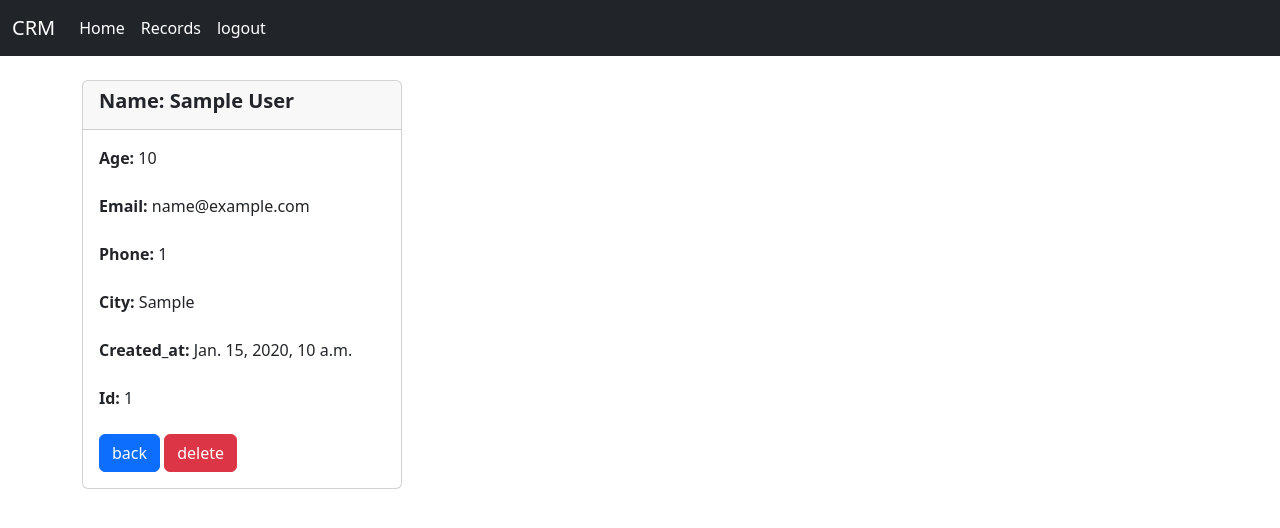
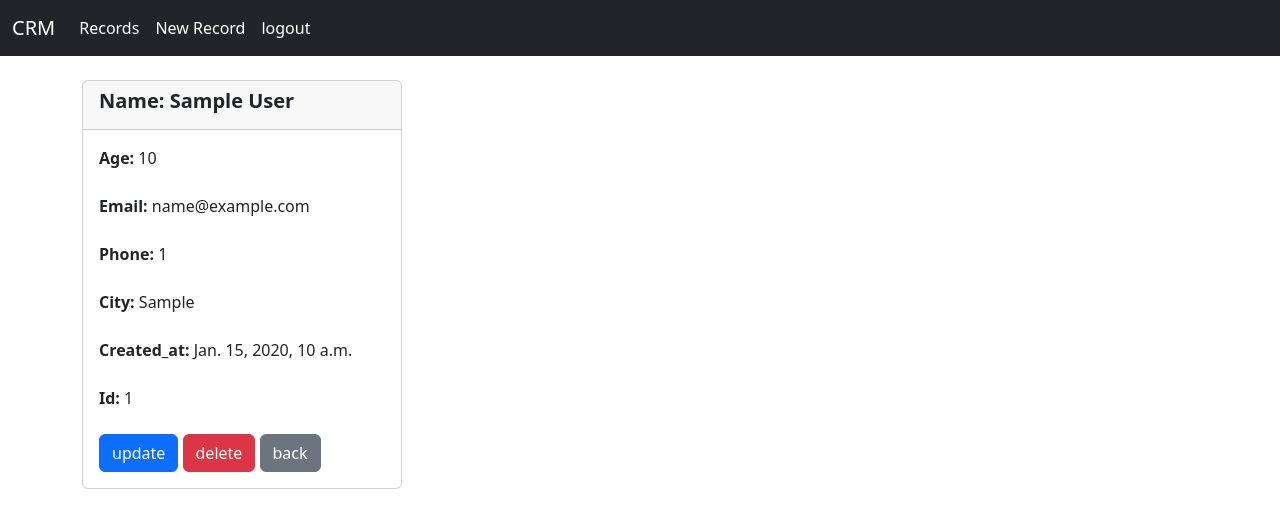
Before and after one commit to RahmaSalah59/CRM-Django, a Django app: page /customer/1 in a window 1280 px wide. Shown: the top 528 px of the page. Run offline with Django 4.2, Linux system fonts and the light colour scheme; a user stored in the database is signed in; tables that the repository leaves empty hold one stand-in row (values such as "Sample post"); some libraries are stand-ins or nearby versions.

Commit message:
final project

```diff
--- a/templates/__nav.html
+++ b/templates/__nav.html
@@ -4,20 +4,20 @@
     <button class="navbar-toggler" type="button" data-bs-toggle="collapse" data-bs-target="#navbarSupportedContent" aria-controls="navbarSupportedContent" aria-expanded="false" aria-label="Toggle navigation">
       <span class="navbar-toggler-icon"></span>
     </button>
-    <div class="collapse navbar-collapse" id="navbarSupportedContent">
+    <div class="collapse navbar-collapse " id="navbarSupportedContent">
       <ul class="navbar-nav me-auto mb-2 mb-lg-0">
-        <li class="nav-item">
-          <a class="nav-link active" aria-current="page" href="{% url 'home'%}">Home</a>
-        </li>
         {% if user.is_authenticated %}
         {% csrf_token %}
-
-        <li class="nav-item">
+        <li class="nav-item ">
           <a class="nav-link active" aria-current="page" href="{% url 'login'%}">Records</a>
         </li>
         <li class="nav-item">
-          <a class="nav-link active" aria-current="page" href="{% url 'logout'%}">logout</a>
+          <a class="nav-link active" aria-current="page" href="{% url 'new_record'%}">New Record</a>
         </li>
+        <li class="nav-item ">
+          <a class="nav-link active " aria-current="page" href="{% url 'logout'%}">logout</a>
+        </li></ul>
+
 
         {% else %}
         {% csrf_token %}
--- a/templates/record.html
+++ b/templates/record.html
@@ -23,7 +23,7 @@
         <strong >Created_at: </strong>{{data.created_at}}<br><br>
         <strong >Id: </strong>{{data.id}}<br><br>
 
-      <a href="{% url 'login' %}" class="btn btn-primary">back</a>
+      <a href="{% url 'update' data.id %}" class="btn btn-primary">update</a>
       <a class="btn btn-danger" data-bs-toggle="modal" data-bs-target="#link">delete</a>
 
 
@@ -38,6 +38,8 @@
         </div>
     </div>
 </div>
+<a href="{% url 'login' %}" class="btn btn-secondary">back</a>
+
 
 
 
--- a/website/urls.py
+++ b/website/urls.py
@@ -7,7 +7,8 @@ urlpatterns = [
     path('register', views.register, name ='register' ),
     path('customer/<int:pk>', views.customer, name ='customer' ),
     path('delete/<int:pk>', views.delete, name ='delete' ),
-
+    path('new_record', views.new_record, name ='new_record' ),
+    path('update/<int:pk>', views.update, name ='update' ),
 
 
 
--- a/website/views.py
+++ b/website/views.py
@@ -2,7 +2,7 @@ from django.shortcuts import render, redirect
 from django.http import HttpResponse
 from django.contrib.auth import login, logout, authenticate
 from django.contrib import messages
-from .forms import signup
+from .forms import signup, NewRecord
 from .models import record
 
 # Create your views here.
@@ -67,3 +67,32 @@ def delete(request,pk):
     else:
         messages.success(request,'You Must Log In First ...')
         return render(request,'home.html',{})
+
+
+def new_record(requset):
+    if requset.user.is_authenticated:
+        form = NewRecord(requset.POST or None)
+        if requset.method == "POST":
+            if form.is_valid():
+                form.save()
+                messages.success(requset,"Record added Successfully . . .")
+                return redirect('login')
+        return render(requset,'add_record.html',{'form':form})
+
+    else:
+        messages.success(requset,"You Must Log In First ...")
+        return render(requset,'home.html',{})
+
+
+def update(requset,pk):
+    if requset.user.is_authenticated:
+        current = record.objects.get(id=pk)
+        form = NewRecord(requset.POST or None, instance=current )
+        if form.is_valid():
+            form.save()
+            messages.success(requset,"Record updated Successfully . . .")
+            return redirect('login')
+        return render(requset,'add_record.html',{'form':form})
+    else:
+        messages.success(requset,"You Must Log In First ...")
+        return render(requset,'home.html',{})
```
Also changed, not shown: templates/add_record.html (added, +23 -0 lines), templates/update.html (added, +23 -0 lines), website/forms.py (+17 -1 lines).
